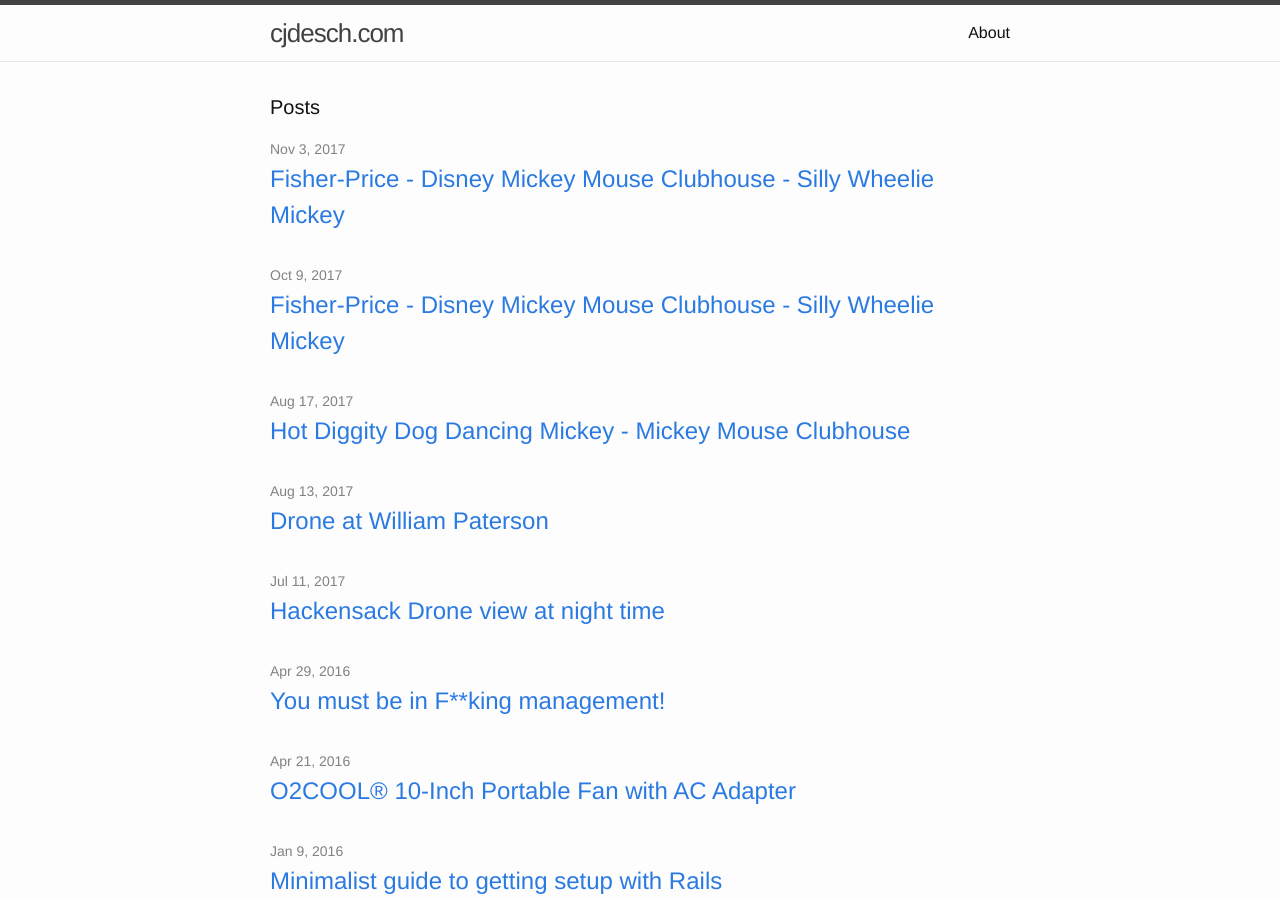
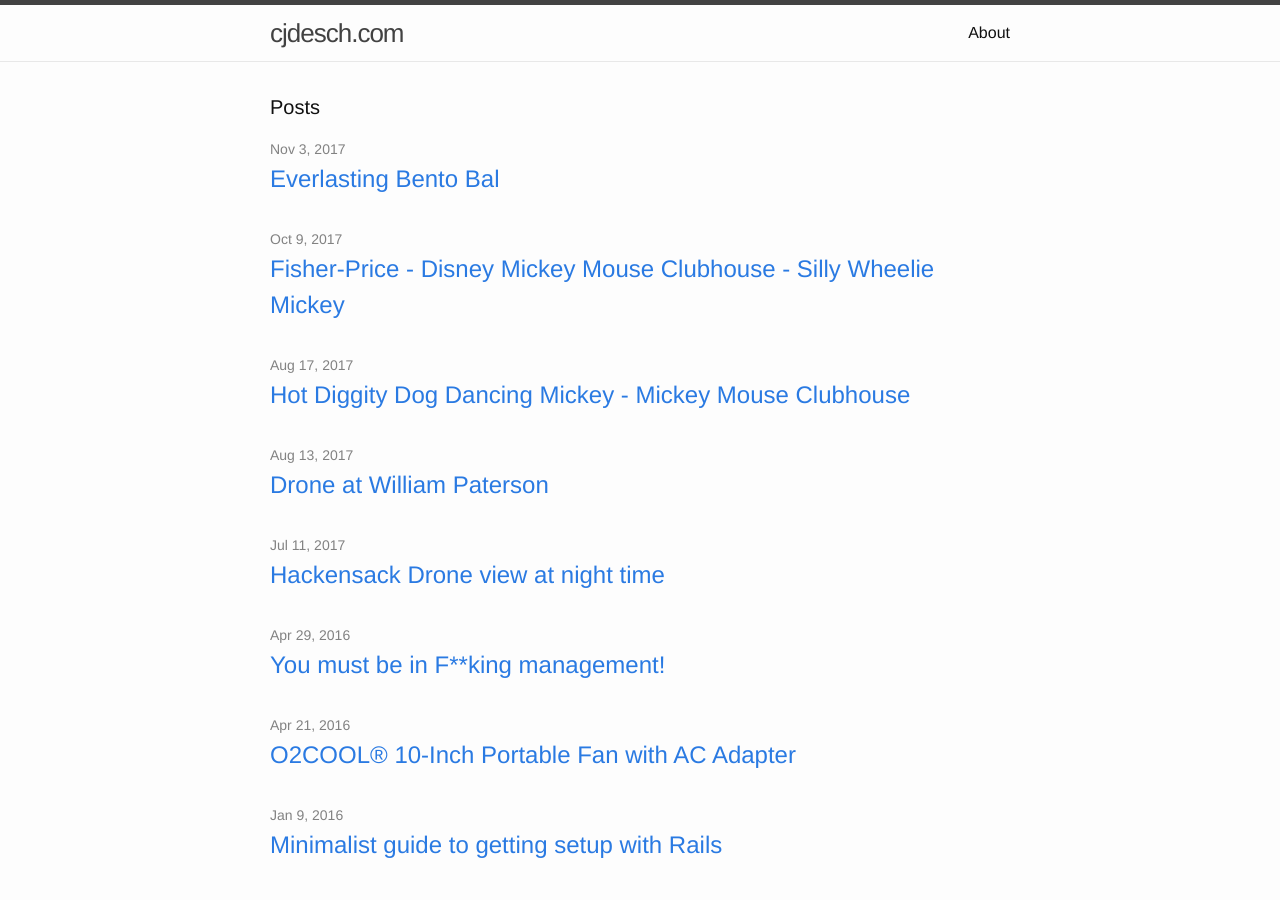
Before and after one commit to cdesch/cjdesch, a Jekyll site: the page built from index.html, in a window 1280 px wide and 900 px high. Built offline with Jekyll 4.4.1, drawn with Linux system fonts in a browser that asks for light colours; nearby versions of some CDN libraries.

Commit message:
Chang name
Signed-off-by: Chris Desch <cdesch@gmail.com>

```diff
--- a/_posts/2017-11-03-orange-chewtoy-everlast.markdown
+++ b/_posts/2017-11-03-orange-chewtoy-everlast.markdown
@@ -1,6 +1,6 @@
 ---
 layout: post
-title:  "Fisher-Price - Disney Mickey Mouse Clubhouse - Silly Wheelie Mickey"
+title:  "Everlasting Bento Bal"
 date:   2017-11-03 13:21:11"
 categories: videos, dogs
 ---
```
